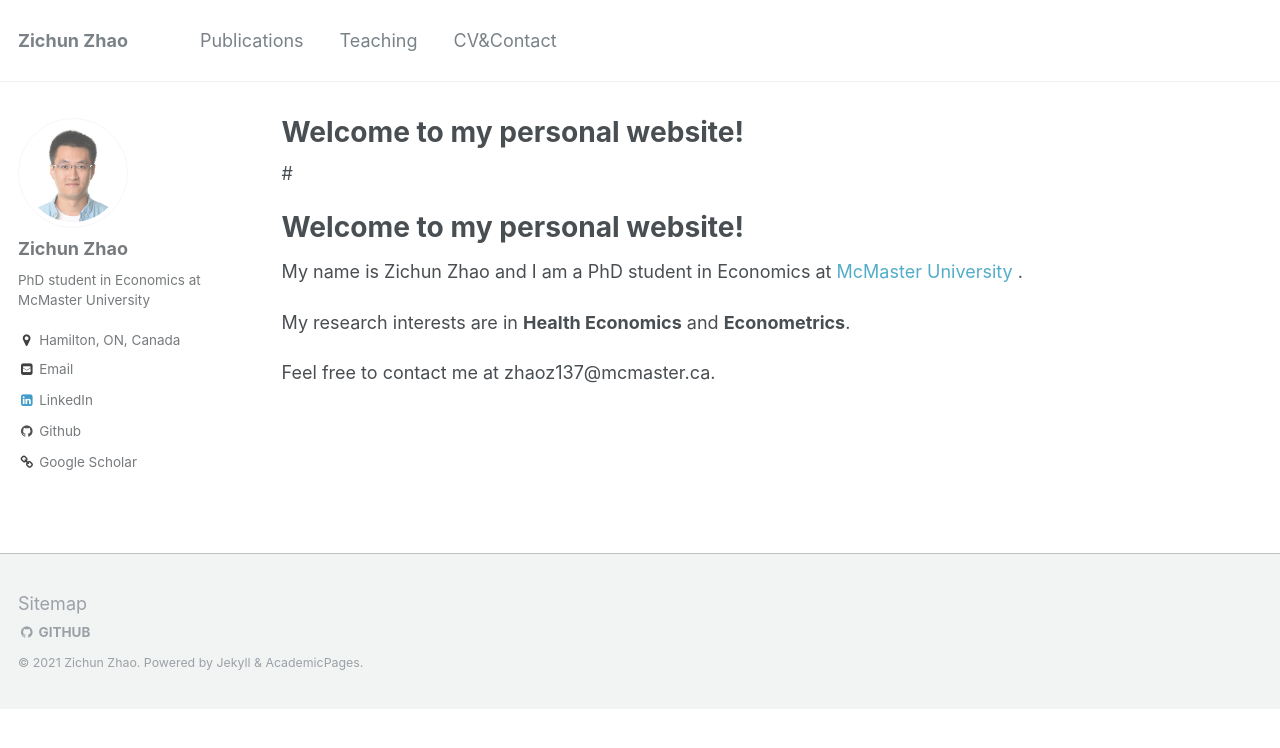
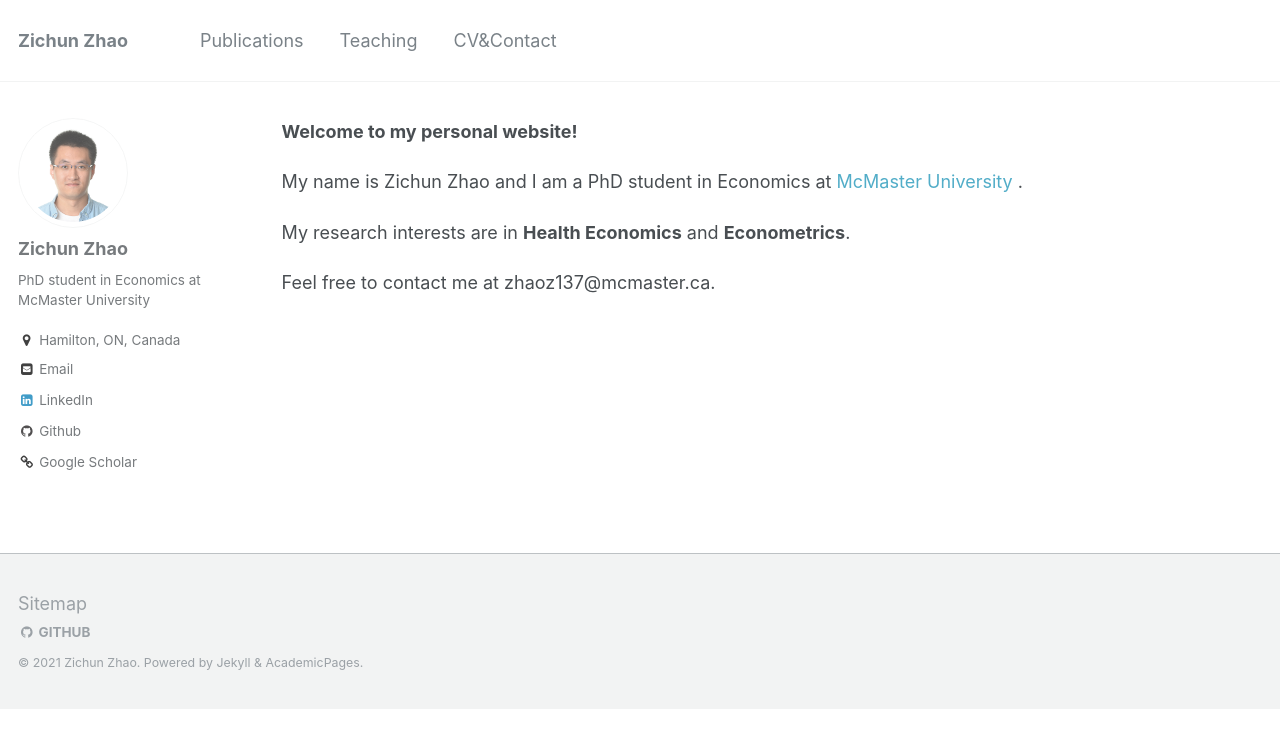
Before and after one commit to zichunzhao/zichunzhao.github.io, a Jekyll site: the page built from index.md, in a window 1280 px wide. Shown: the top 748 px of the page. Built offline with Jekyll 4.4.1, drawn with Linux system fonts in a browser that asks for light colours; our own code applies the rules of GitHub Pages for plain Markdown files.

Commit message:
Update index.md

```diff
--- a/index.md
+++ b/index.md
@@ -1,6 +1,4 @@
-#
-
-# Welcome to my personal website!
+<b>Welcome to my personal website!<b/>
 
 My name is Zichun Zhao and I am a PhD student in Economics at [McMaster University](https://socialsciences.mcmaster.ca/people/zhao-zichun) .
 
```
